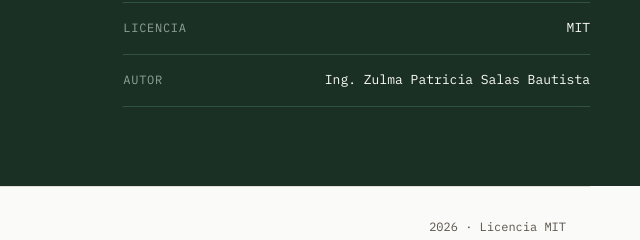
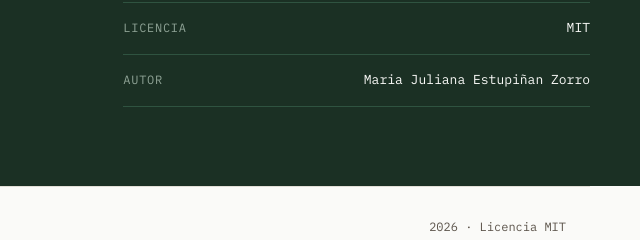
Before and after one commit to mariajulianaestupinan04-cpu/sigg-finca-las-mercedes-juliana, a plain HTML site: page index.html in a window 1280 px wide. Shown: the part 1598-1838 px from the top of the page, 640-1280 px from the left. Drawn offline with nearby package versions, Linux system fonts and the light colour scheme; a web font is replaced by a local one.

Commit message:
feat: cambiar nombre del autor al actual

```diff
--- a/index.html
+++ b/index.html
@@ -175,7 +175,7 @@
                     </div>
                     <div class="ficha__fila">
                         <dt>Autor</dt>
-                        <dd>Ing. Zulma Patricia Salas Bautista</dd>
+                        <dd>Maria Juliana Estupiñan Zorro</dd>
                     </div>
                 </dl>
             </div>
```
